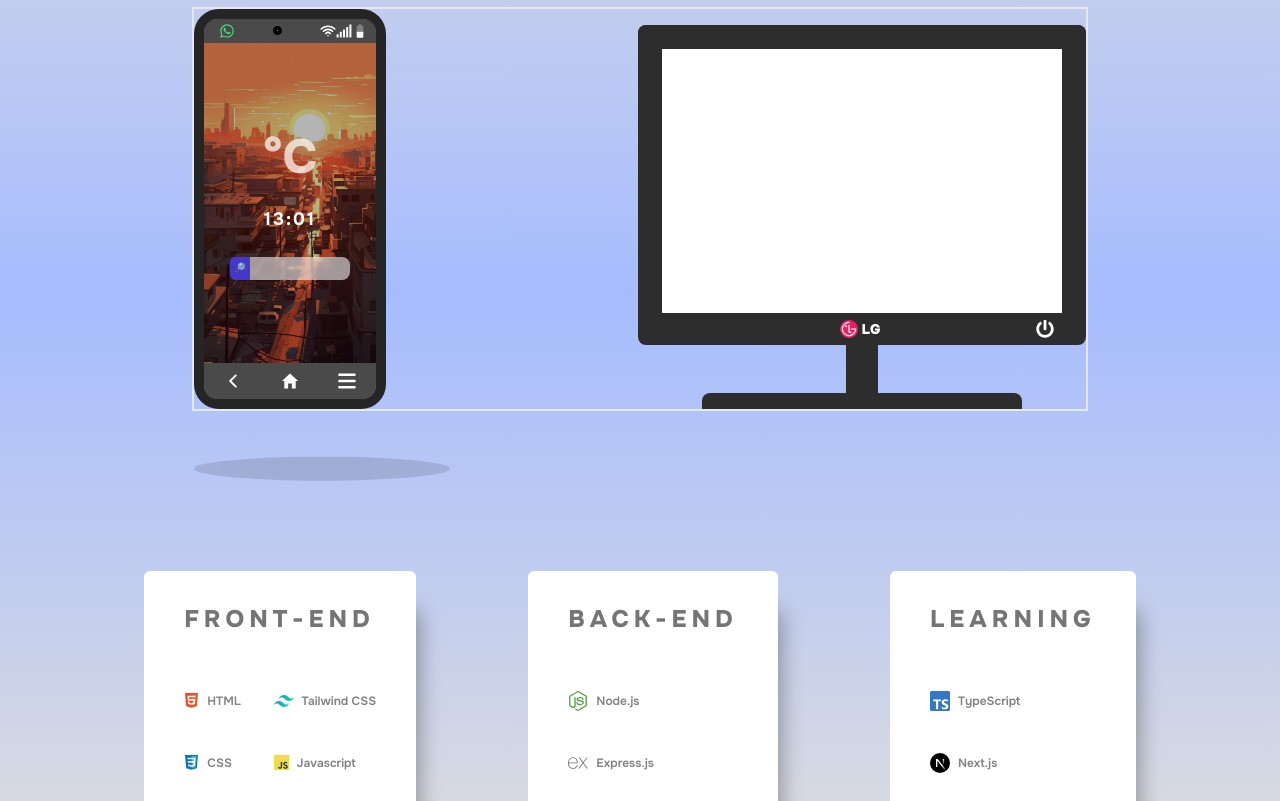
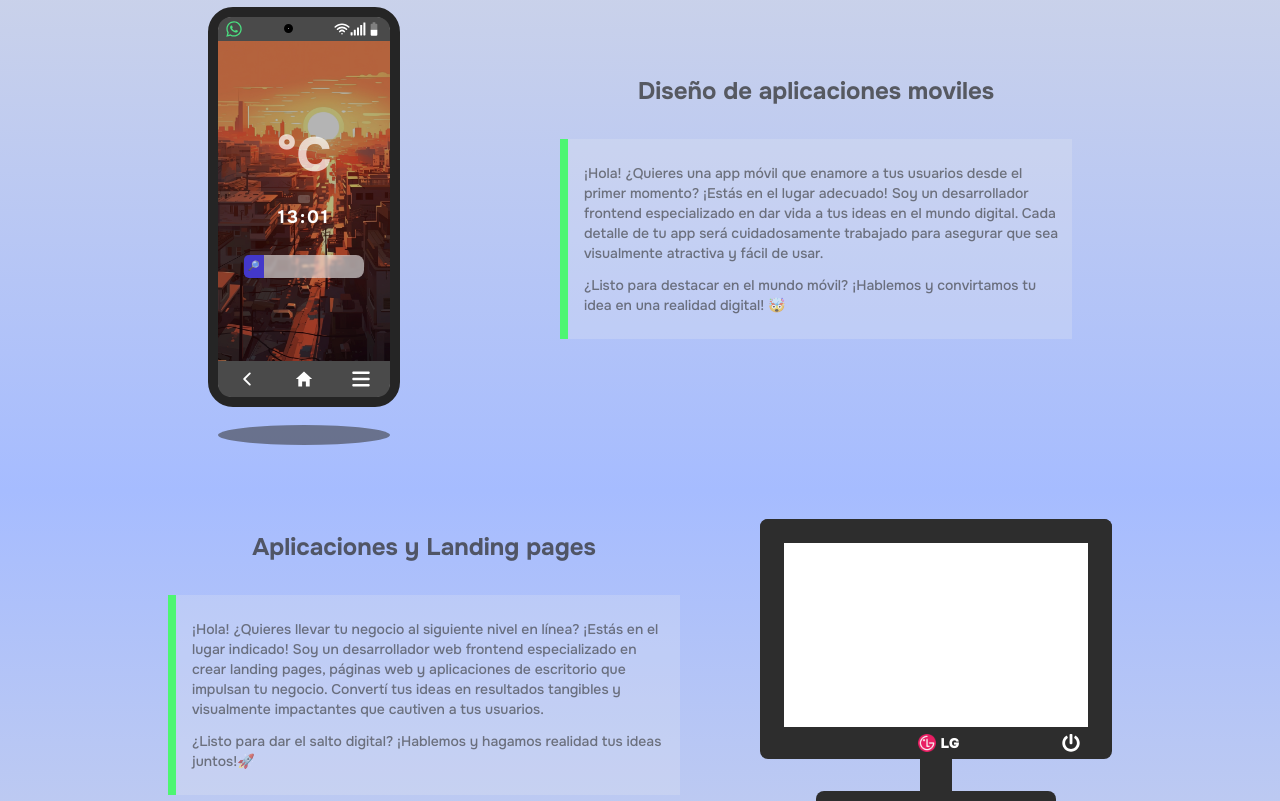
Before and after one commit to SebaPerez90/PORTFOLIO, a Next.js app: page / in a window 1280 px wide. Shown: the part 10240-11041 px from the top of the page. Built offline with nearby package versions, Linux system fonts and the light colour scheme; no server answers.

Commit message:
responsive in skills component

```diff
--- a/src/components/main/Skills.tsx
+++ b/src/components/main/Skills.tsx
@@ -98,18 +98,17 @@ const Skills = () => {
       </h1>
       <button onClick={() => console.log(theme)}>fetch</button>
 
-      <section className='py-40 w-full h-full'>
+      <article className='py-40 w-full h-full'>
         <h1
           className='text-center text-3xl mb-10 text-[#333333d7]'
           style={roboto.style}>
           What can I offer for you?
         </h1>
-        <div className='relative flex justify-between items-end w-[70%] m-[0_auto] border-2'>
-          <div className='w-[12em] h-[25rem] flex flex-col justify-between border-[10px] border-[#252525] bg-white rounded-[25px]'>
+        <div className='grid grid-cols-2 grid-rows-[repeat(2,min-max(100px,auto))] gap-y-[7em] relative w-[80%] m-[0_auto]'>
+          <div className='w-full flex justify-around flex-wrap row-span-1 col-span-full'>
+            <div className='relative w-[12em] h-[25rem] flex flex-col justify-between border-[10px] border-[#252525] bg-white rounded-[25px] before:absolute before:w-full before:h-5 before:rounded-[50%] before:left-0 before:bottom-[-3em] before:bg-[#3737378f] before:z-50'>
               <div className='py-1 rounded-[13px_13px_0_0] w-full bg-[#4a4a4a] px-2 text-white flex justify-between items-center'>
-              <div className='flex items-center gap-2 pl-2 text-sm'>
                 <FaWhatsapp className='text-green-400 scale-110' />
-              </div>
                 <span className='rounded-full h-[9px] w-[9px] border-black border-4 bg-[#b6b4b4]'></span>
                 <div className='flex'>
                   <HiWifi />
@@ -148,23 +147,65 @@ const Skills = () => {
                 <FaBars />
               </div>
             </div>
-          <div className='bg-black absolute bottom-[-10em] blur-[200px] h-1/2 w-64 [clip-path:ellipse(50%_6%_at_50%_50%)]'></div>
+            <article className='w-1/2 flex flex-col items-center justify-center gap-8'>
+              <h1 className='text-2xl font-bold text-[#333333c0]'>
+                Diseño de aplicaciones moviles
+              </h1>
+              <div className='text-sm font-medium text-[#3333339e] border-l-8 border-light-800 bg-[#ececec39] pl-4 pr-2 py-6'>
+                <p>
+                  ¡Hola! ¿Quieres una app móvil que enamore a tus usuarios desde
+                  el primer momento? ¡Estás en el lugar adecuado! Soy un
+                  desarrollador frontend especializado en dar vida a tus ideas
+                  en el mundo digital. Cada detalle de tu app será
+                  cuidadosamente trabajado para asegurar que sea visualmente
+                  atractiva y fácil de usar.
+                </p>
+                <p className='mt-3'>
+                  ¿Listo para destacar en el mundo móvil? ¡Hablemos y
+                  convirtamos tu idea en una realidad digital! 🤯
+                </p>
+              </div>
+            </article>
+          </div>
+
+          {/* ¡Hola! Soy un desarrollador web versátil, con experiencia tanto en el frontend como en el backend. Mi objetivo es potenciar tu proyecto con mis habilidades y experiencia. ¿Listo para llevar tu proyecto al siguiente nivel? ¡Hablemos y veamos cómo puedo contribuir al éxito de tu equip */}
 
           {/* other section */}
+          <div className='w-full flex justify-around flex-wrap row-span-2 col-span-full flex-row-reverse'>
             <div className='flex flex-col justify-center items-center'>
-            <div className='h-[18em] w-[28em] rounded-[0.5em_0.5em_0_0] bg-white aaaa border-[1.5em] border-[#2d2d2d] border-b-0'></div>
-            <div className='flex items-center relative h-8 w-[28em] rounded-[0_0_0.5em_0.5em] bg-[#2d2d2d]'>
+              <div className='h-[13em] w-[22em] rounded-[0.5em_0.5em_0_0] bg-white aaaa border-[1.5em] border-[#2d2d2d] border-b-0'></div>
+              <div className='flex items-center relative h-8 w-[22em] rounded-[0_0_0.5em_0.5em] bg-[#2d2d2d]'>
                 <div className='absolute left-[45%] text-sm text-white font-black flex items-center gap-1'>
                   <Image src={lg_icon} alt='lg_icon' width={18} height={18} />
                   <span>LG</span>
                 </div>
                 <FaPowerOff className='absolute right-8 text-white text-lg' />
               </div>
-            <div className='h-12 w-8 bg-[#2d2d2d]'></div>
-            <div className='h-4 w-[20em] bg-[#2d2d2d] rounded-[0.5em_0.5em_0_0]'></div>
+              <div className='h-8 w-8 bg-[#2d2d2d]'></div>
+              <div className='h-4 w-[15em] bg-[#2d2d2d] rounded-[0.5em_0.5em_0_0]'></div>
+            </div>
+            <article className='w-1/2 flex flex-col items-center justify-center gap-8'>
+              <h1 className='text-2xl font-bold text-[#333333c0]'>
+                Aplicaciones y Landing pages
+              </h1>
+              <div className='text-sm font-medium text-[#3333339e] border-l-8 border-light-800 bg-[#ececec39] pl-4 pr-2 py-6'>
+                <p>
+                  ¡Hola! ¿Quieres llevar tu negocio al siguiente nivel en línea?
+                  ¡Estás en el lugar indicado! Soy un desarrollador web frontend
+                  especializado en crear landing pages, páginas web y
+                  aplicaciones de escritorio que impulsan tu negocio. Convertí
+                  tus ideas en resultados tangibles y visualmente impactantes
+                  que cautiven a tus usuarios.
+                </p>
+                <p className='mt-3'>
+                  ¿Listo para dar el salto digital? ¡Hablemos y hagamos realidad
+                  tus ideas juntos!🚀
+                </p>
+              </div>
+            </article>
           </div>
         </div>
-      </section>
+      </article>
 
       <section className='max-[830px]:gap-16 max-[830px]:flex-wrap gap-8 w-[90%] flex justify-evenly'>
         {skills.map((item, index) => (
```
Lines whose indentation alone changed are shown as unchanged.
